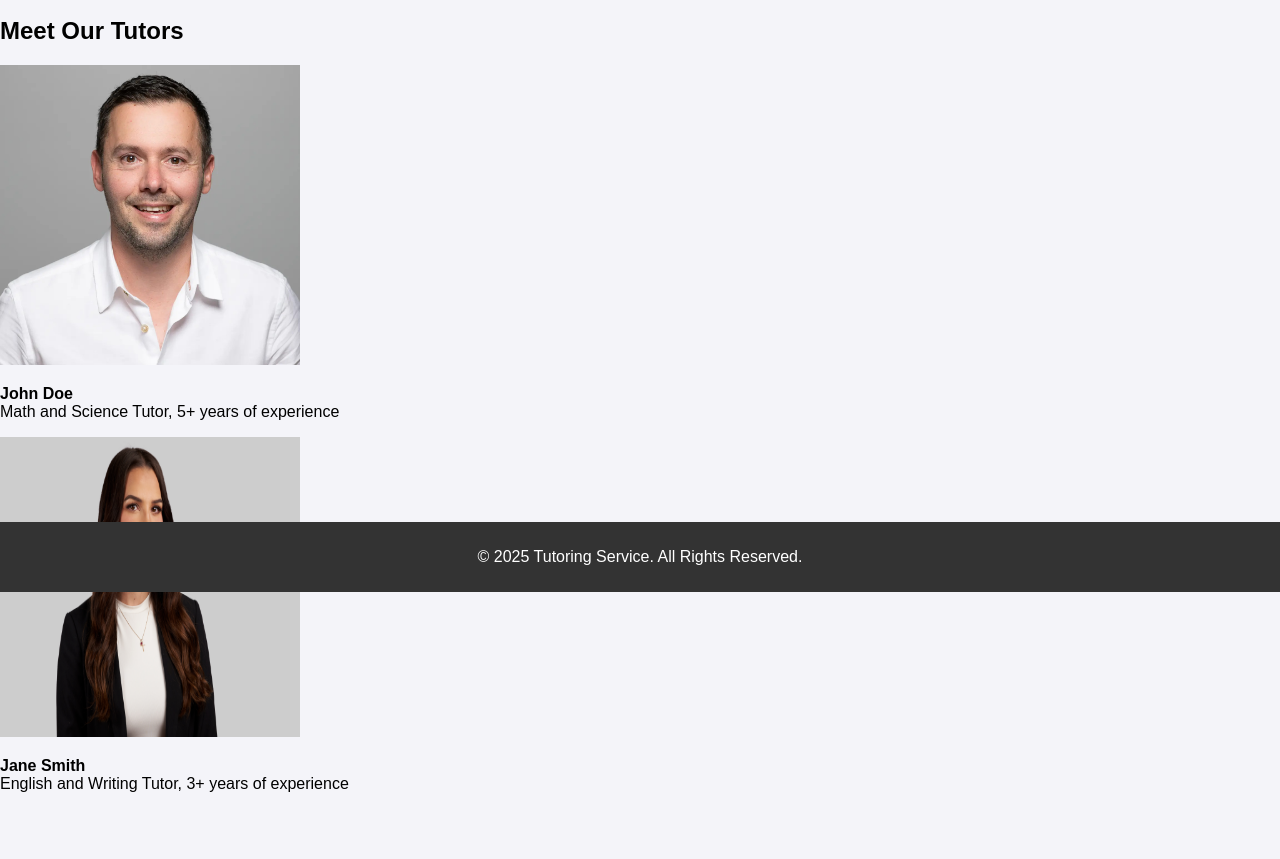
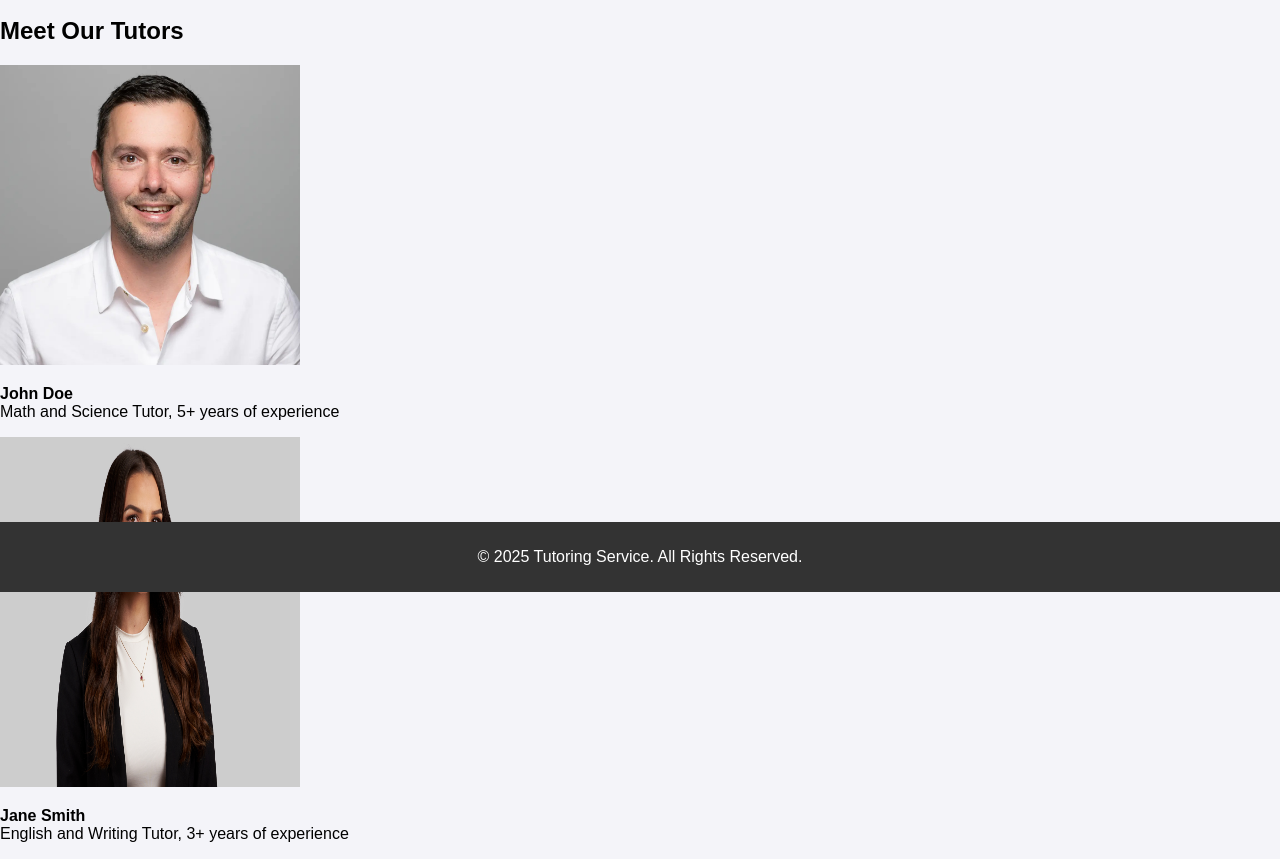
Before and after one commit to antonio-mk/Tutoring_Website, a plain HTML site: page about.html in a window 1280 px wide. Shown: the part 208-1067 px from the top of the page. Before the commit the page ends 1017 px from the top, so only its background shows below. Drawn offline with Linux system fonts and the light colour scheme.

Commit message:
Update about.html

```diff
--- a/about.html
+++ b/about.html
@@ -33,7 +33,7 @@
     <div class="tutor-profile">
       <img src="tutor2.jpg" alt="Tutor Name"
         width="300"
-        height="300">
+        height="350">
       <p><strong>Jane Smith</strong><br>English and Writing Tutor, 3+ years of experience</p>
     </div>
   </section>
```
